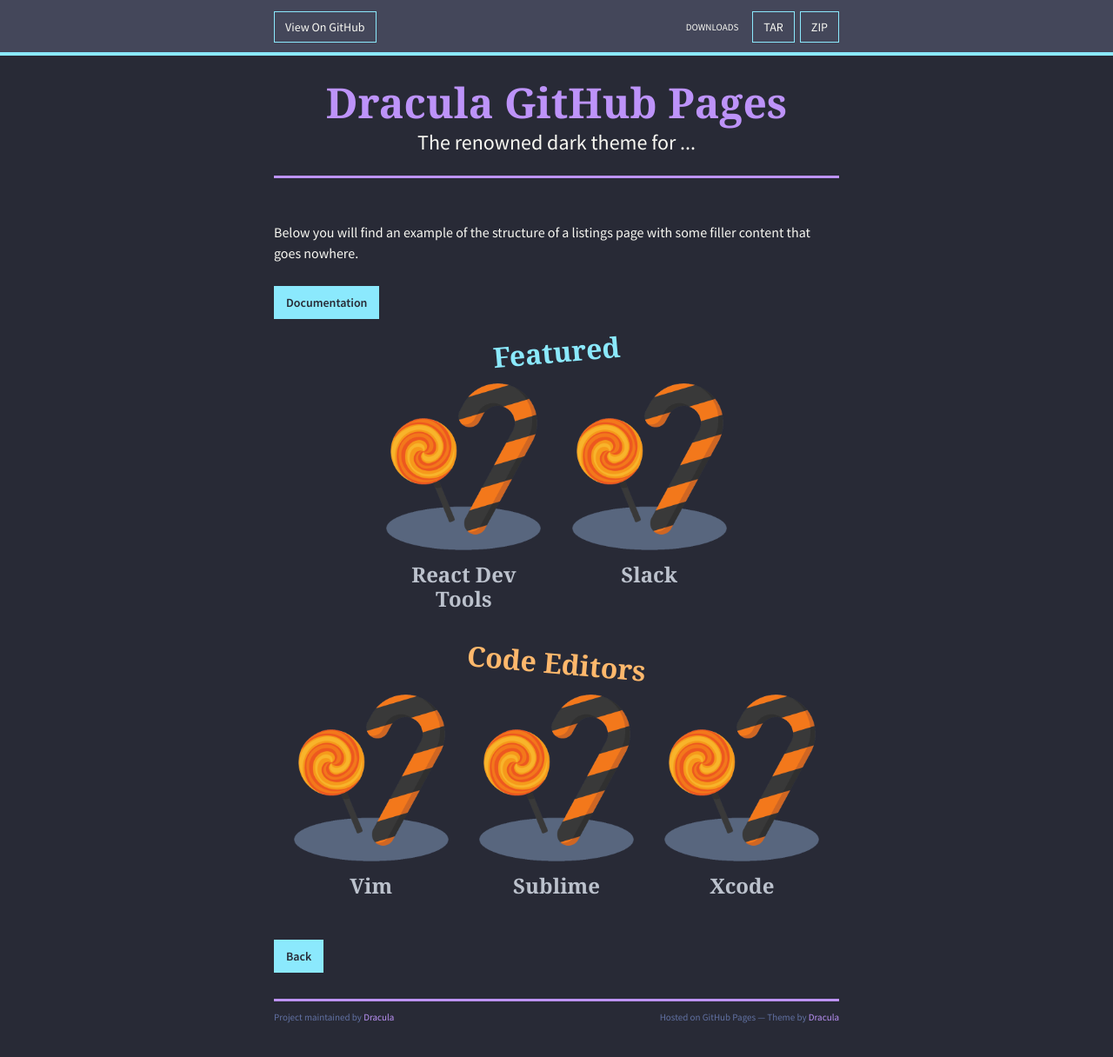
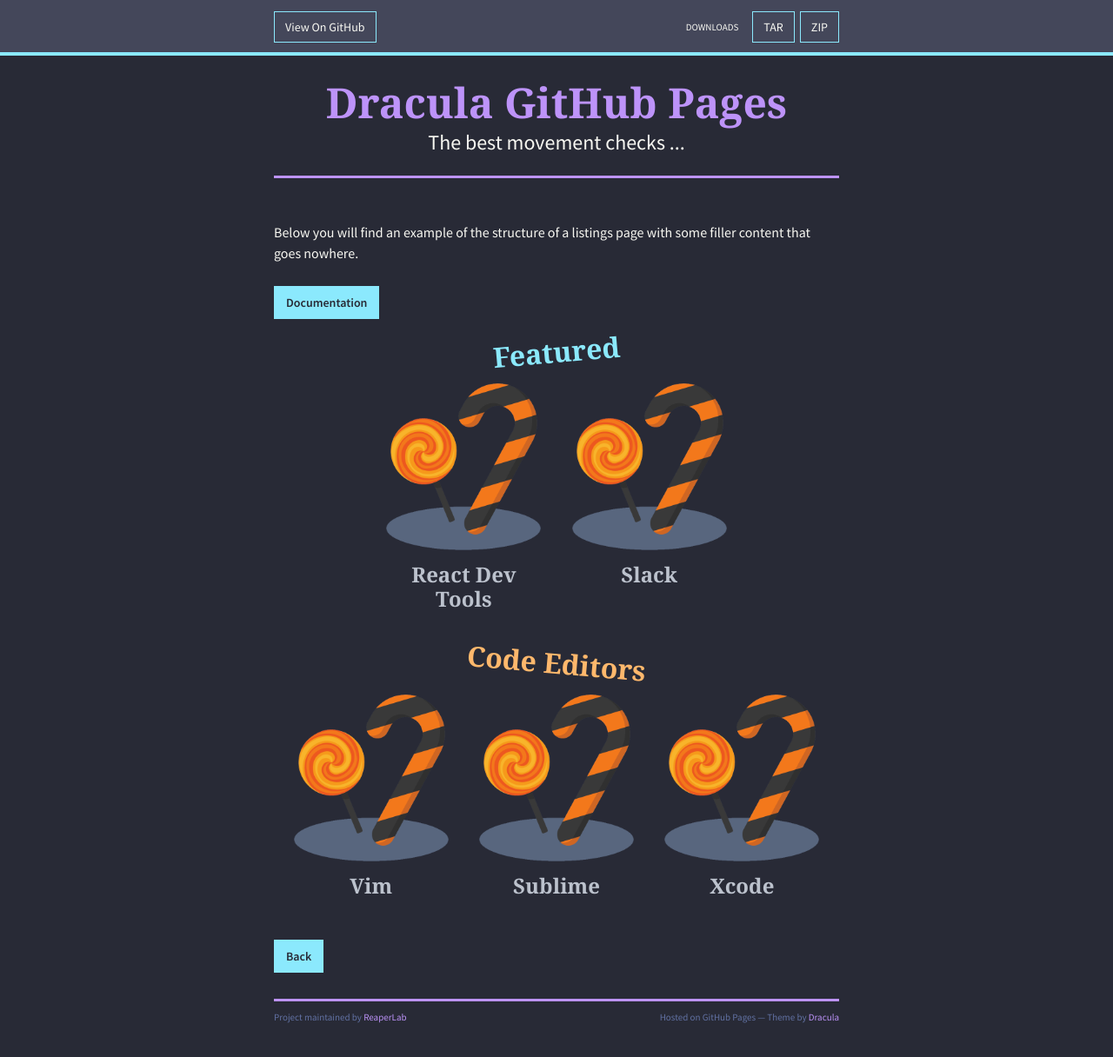
Before and after one commit to ReaperLab/RAC, a Jekyll site: the page built from samples/listings-page.md, in a window 1280 px wide and 1262 px high. Shown: the top 1216 px of the window at 87% size. Built offline with Jekyll 4.4.1, drawn with Linux system fonts in a browser that asks for light colours; nearby versions of some CDN libraries.

Commit message:
Update _config.yml

```diff
--- a/_config.yml
+++ b/_config.yml
@@ -1,19 +1,15 @@
 # SEO Values
 title: Dracula GitHub Pages
-tagline: The renowned dark theme for ...
-description: The renowned dark theme for ...
-url: https://dracula.github.io/gh-pages/
-twitter: https://twitter.com/zenorocha
-logo: https://draculatheme.com/static/icons/pack-1/045-dracula.svg
+tagline: The best movement checks ...
+description: The best movement checks ...
+url: https://reaperlab.github.io/RAC/
 
-# Google Analytics ID
-google_analytics:
 
 # GitHub Values
 github:
-  owner_name: Dracula
-  owner_url: https://github.com/dracula
-  repository_url: https://github.com/dracula/gh-pages
+  owner_name: ReaperLab
+  owner_url: https://github.com/ReaperLab
+  repository_url: https://github.com/ReaperLab/RAC
 
 show_downloads: true
 show_header: true
```
